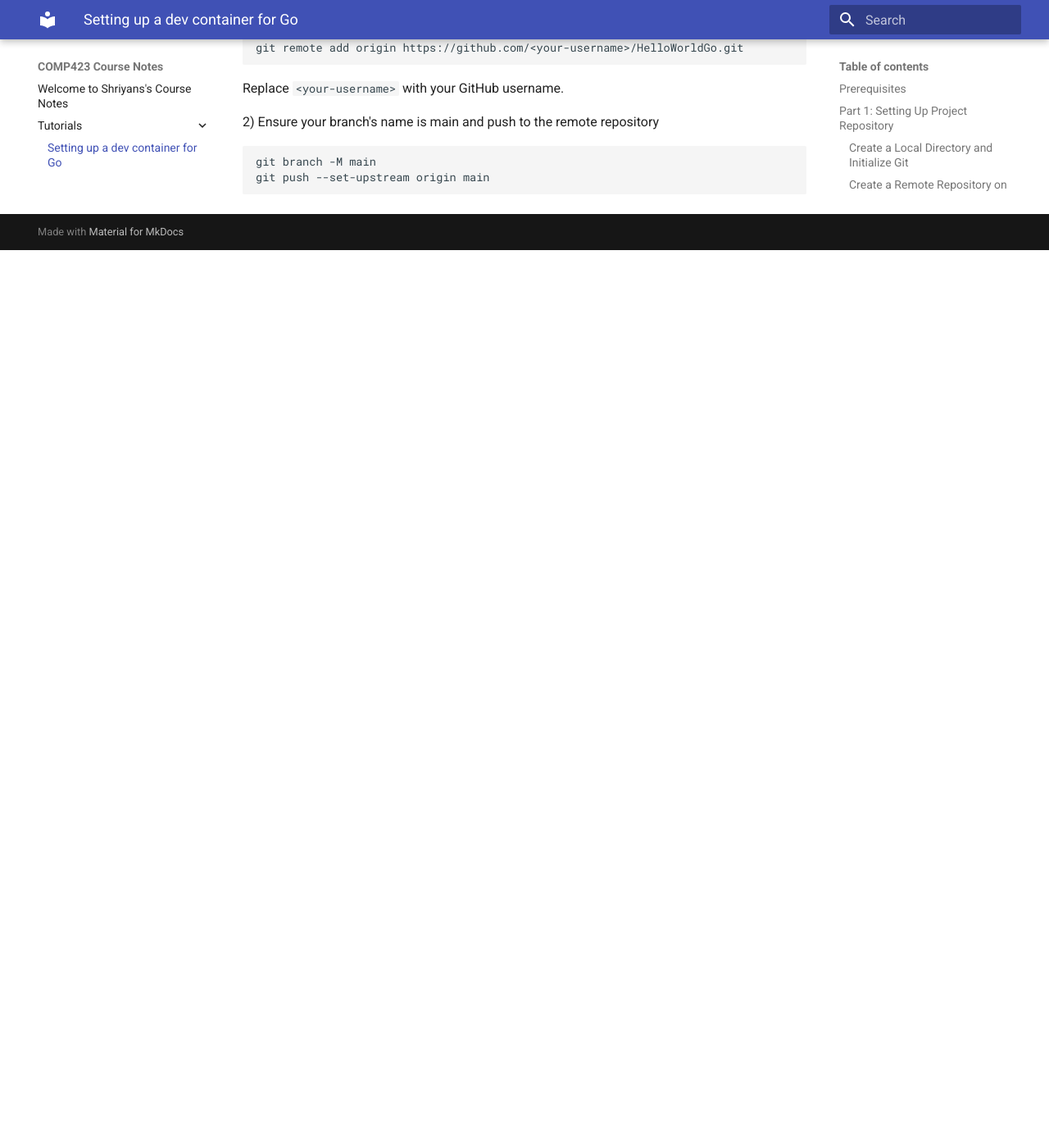
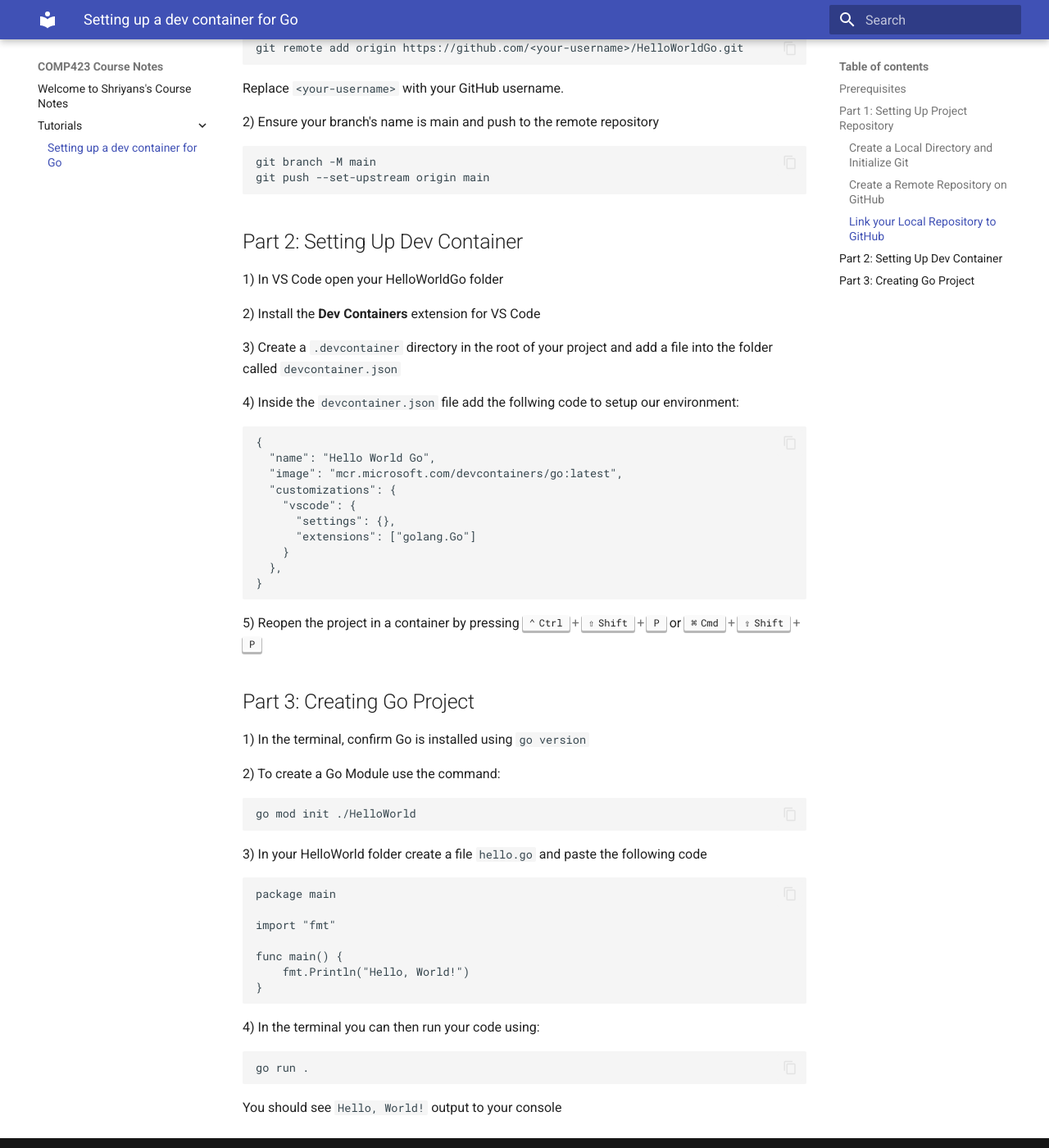
Before and after one commit to shrithebee1/comp423-course-notes, an MkDocs documentation site: the page built from docs/tutorials/go-setup.md, in a window 1280 px wide and 1400 px high, scrolled down 1523 px. Shown: the whole window at 82% size. Built offline with MkDocs 1.6.1 and Material for MkDocs 9.7.7, drawn with Linux system fonts in a browser that asks for light colours; before the commit the page ends 1828 px from its top, so only the background shows below that.

Commit message:
Finished Setting up Go

````diff
--- a/docs/tutorials/go-setup.md
+++ b/docs/tutorials/go-setup.md
@@ -74,3 +74,58 @@
 git branch -M main
 git push --set-upstream origin main
 ```
+
+## Part 2: Setting Up Dev Container
+
+1) In VS Code open your HelloWorldGo folder
+
+2) Install the **Dev Containers** extension for VS Code
+
+3) Create a ```.devcontainer``` directory in the root of your project and add a file into the folder called ```devcontainer.json```
+
+4) Inside the ```devcontainer.json``` file add the follwing code to setup our environment:
+
+```sh
+{
+  "name": "Hello World Go",
+  "image": "mcr.microsoft.com/devcontainers/go:latest",
+  "customizations": {
+    "vscode": {
+      "settings": {},
+      "extensions": ["golang.Go"]
+    }
+  },
+}
+```
+
+5) Reopen the project in a container by pressing ++ctrl+shift+p++ or ++cmd+shift+p++
+
+## Part 3: Creating Go Project
+
+1) In the terminal, confirm Go is installed using ```go version```
+
+2) To create a Go Module use the command:
+
+```sh
+go mod init ./HelloWorld
+```
+
+3) In your HelloWorld folder create a file ```hello.go``` and paste the following code
+
+```sh
+package main
+
+import "fmt"
+
+func main() {
+    fmt.Println("Hello, World!")
+}
+```
+
+4) In the terminal you can then run your code using:
+
+```sh
+go run .
+```
+
+You should see ``Hello, World!`` output to your console
--- a/mkdocs.yml
+++ b/mkdocs.yml
@@ -1,3 +1,9 @@
 site_name: COMP423 Course Notes
 theme:
   name: material
+  features:
+    - content.code.copy
+
+markdown_extensions:
+  - pymdownx.keys
+  - admonition
````
